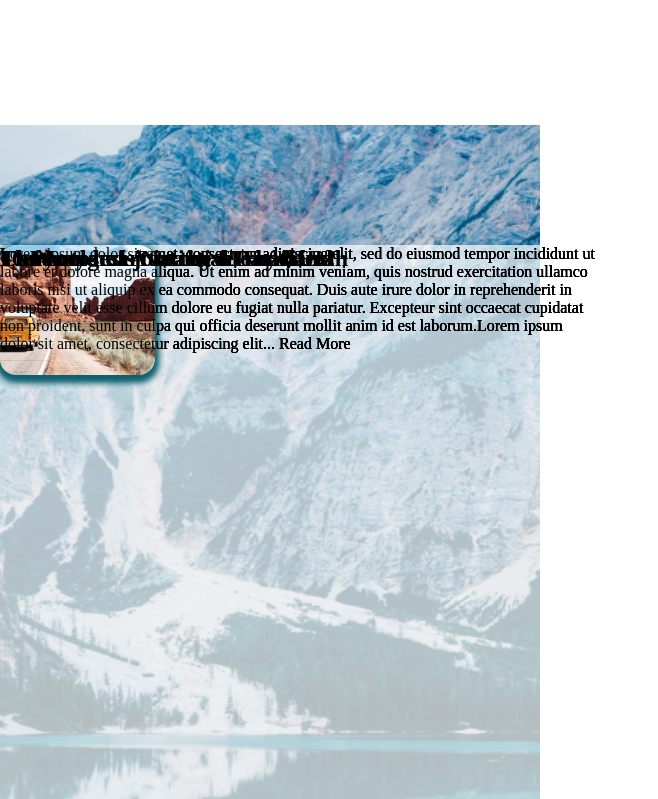
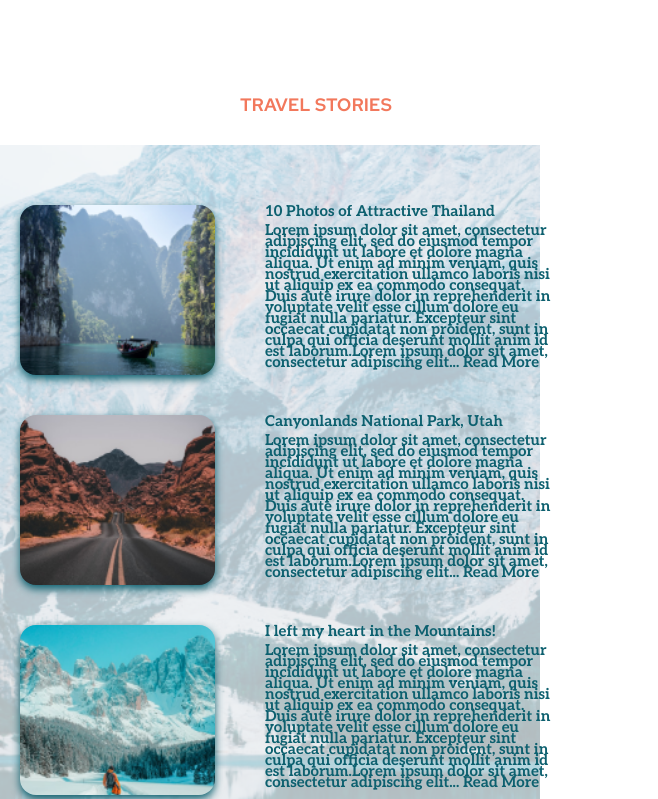
Before and after one commit to ZenBogdan2604/mobile-Travel, a plain HTML site: page index.html in a window 1280 px wide. Shown: the part 995-1794 px from the top of the page, without its empty margins (0-658 px from the left). Drawn offline with Linux system fonts and the light colour scheme; a web font is replaced by a local one.

Commit message:
add footer

```diff
--- a/index.html
+++ b/index.html
@@ -97,7 +97,7 @@
         </div>
 	</main>
 	<footer>
-		<div>
+		<div class="ftr">
 			<h1 class="hh">TRAVEL STORIES</h1>
 
             <img class="ft_box" src="img/Rectangle_28.png">
@@ -111,6 +111,11 @@
                 <h2 class="h3">I left my heart in the Mountains!</h2>
                 <h2 class="h4">The Longest journey in my life!</h2>
             </div>
+			<div class="soc_media">
+				<img class="inst" src="img/inst.png">
+				<img class="YT" src="img/YouTube.png">
+				<img class="TW" src="img/Twitter.png">
+			</div>
 		</div>
         </div>
 	</footer>
--- a/style.css
+++ b/style.css
@@ -463,22 +463,25 @@
 
 /*--------------------------------header--------------------------------*/
 
-
+.ftr{
+  position: absolute;
+  top: 1140px;
+  left: px;
+}
 
 .hh{
   position: absolute;
-width: 118px;
+  width: 200px;
   height: 19px;
   left: 240px;
-top: 1170px;
+  top: -50px;
 
   font-family: 'Red Hat Text';
   font-style: normal;
   font-weight: 600;
-font-size: 14px;
+  font-size: 18px;
   line-height: 19px;
   /* identical to box height */
-
 
 color: #F2785C;
 
@@ -489,7 +492,7 @@ color: #F2785C;
 width: 600px;
 height: 960px;
 left: 0px;
-top: 1240px;
+top: 0px;
 
 background: rgba(255, 255, 255, 0.7);
 }
@@ -505,34 +508,134 @@ background: rgba(255, 255, 255, 0.7);
 }
 .p4{
   position: absolute;
+  width: 295px;
+  height: 102px;
+  left: 265px;
+  top: 80px;
+
+  font-family: 'Aleo';
+  font-style: normal;
+  font-weight: 400;
+  font-size: 15px;
+  line-height: 11px;
+
+  color: #0D606F;
 }
 .p5{
   position: absolute;
+  width: 295px;
+  height: 102px;
+  left: 265px;
+  top: 290px;
+
+  font-family: 'Aleo';
+  font-style: normal;
+  font-weight: 400;
+  font-size: 15px;
+  line-height: 11px;
+
+  color: #0D606F;
 }
 .p6{
   position: absolute;
+  width: 295px;
+  height: 102px;
+  left: 265px;
+  top: 500px;
+
+  font-family: 'Aleo';
+  font-style: normal;
+  font-weight: 400;
+  font-size: 15px;
+  line-height: 11px;
+
+  color: #0D606F;
 }
 .p7{
   position: absolute;
+  width: 295px;
+  height: 102px;
+  left: 265px;
+  top: 720px;
+
+  font-family: 'Aleo';
+  font-style: normal;
+  font-weight: 400;
+  font-size: 15px;
+  line-height: 11px;
+
+  color: #0D606F;
 }
 .h1{
   position: absolute;
+width: 264px;
+height: 13px;
+left: 265px;
+top: 60px;
+
+font-family: 'Aleo';
+font-style: normal;
+font-weight: 700;
+font-size: 15px;
+line-height: 13px;
+
+color: #0D606F;
+
 }
 .h2{
   position: absolute;
+  position: absolute;
+width: 264px;
+height: 13px;
+left: 265px;
+top: 270px;
+
+font-family: 'Aleo';
+font-style: normal;
+font-weight: 700;
+font-size: 15px;
+line-height: 13px;
+
+color: #0D606F;
 }
 .h3{
   position: absolute;
+  position: absolute;
+width: 264px;
+height: 13px;
+left: 265px;
+top: 480px;
+
+font-family: 'Aleo';
+font-style: normal;
+font-weight: 700;
+font-size: 15px;
+line-height: 13px;
+
+color: #0D606F;
 }
 .h4{
   position: absolute;
+  position: absolute;
+width: 264px;
+height: 13px;
+left: 265px;
+top: 700px;
+
+font-family: 'Aleo';
+font-style: normal;
+font-weight: 700;
+font-size: 15px;
+line-height: 13px;
+
+color: #0D606F;
 }
 .rect_4{
   position: absolute;
-  width: 155px;
-  height: 130px;
-  left: 0px;
-  top: 0px;
+  width: 195px;
+  height: 170px;
+  left: 20px;
+  top: 60px;
 
   background: url(robin-noguier-sydwCr54rf0-unsplash.jpg);
   filter: drop-shadow(0px 4px 4px #0D606F);
@@ -540,10 +643,10 @@ position: absolute;
 }
 .rect_5{
   position: absolute;
-width: 155px;
-height: 130px;
-left: 0px;
-top: 0px;
+width: 195px;
+height: 170px;
+left: 20px;
+top: 270px;
 
 background: url(robin-noguier-sydwCr54rf0-unsplash.jpg);
 filter: drop-shadow(0px 4px 4px #0D606F);
@@ -551,10 +654,10 @@ border-radius: 16px;
 }
 .rect_6{
   position: absolute;
-width: 155px;
-height: 130px;
-left: 0px;
-top: 0px;
+width: 195px;
+height: 170px;
+left: 20px;
+top: 480px;
 
 background: url(robin-noguier-sydwCr54rf0-unsplash.jpg);
 filter: drop-shadow(0px 4px 4px #0D606F);
@@ -562,12 +665,36 @@ border-radius: 16px;
 }
 .rect_7{
   position: absolute;
-width: 155px;
-height: 130px;
-left: 0px;
-top: 0px;
+width: 195px;
+height: 170px;
+left: 20px;
+top: 700px;
 
 background: url(robin-noguier-sydwCr54rf0-unsplash.jpg);
 filter: drop-shadow(0px 4px 4px #0D606F);
 border-radius: 16px;
 }
+
+.soc_media{
+  position: absolute;
+  top: 990px;
+  left: 200px;
+}
+.inst{
+position: absolute;
+width: 50px;
+top: px;
+left: px;
+}
+.YT{
+  position: absolute;
+  width: 50px;
+  top: 3px;
+left: 80px;
+}
+.TW{
+  position: absolute;
+  width: 50px;
+  top: 3px;
+left: 160px;
+}
```
Also changed, not shown: img/Twitter.png (added), img/YouTube.png (added), img/inst.png (added). Lines whose indentation alone changed are shown as unchanged.
